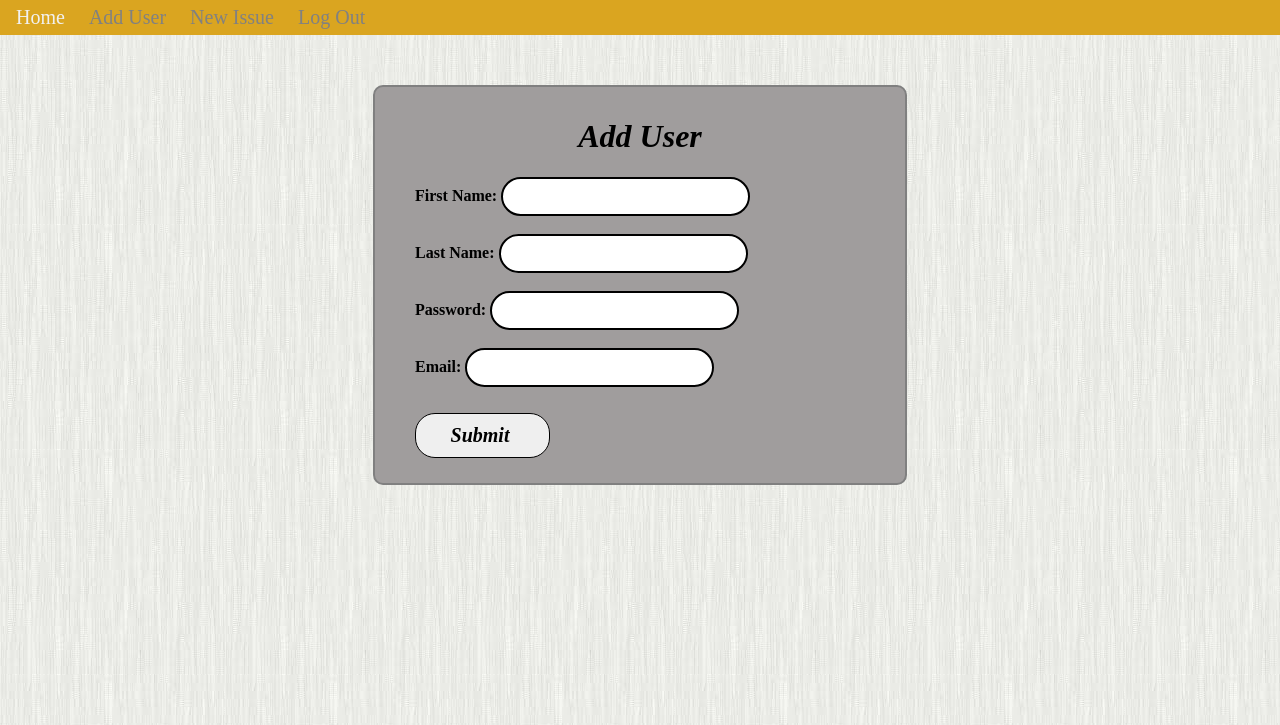
After one commit to ToyaPinnock/Project3-info2180, a PHP site: page /adduser.html in a window 1280 px wide. The commit adds this page. Shown: the top 725 px of the page. Run offline with PHP 8.4, Linux system fonts and the light colour scheme.

Commit message:
update bugMe

```diff
--- /dev/null
+++ b/login/addUser.html
@@ -0,0 +1,51 @@
+<!DOCTYPE html>
+<html>
+
+<head>
+    <title></title>
+    <link href="issue.css" rel="stylesheet">
+</head>
+
+<body>
+    <nav>
+        <div class="sidenav">
+            <div><a href="profile.php">Home</a></div>
+            <div><a id="adduser" href="adduser.html">Add User</a></div>
+            <div><a id="addIssue" href="addissue.html">New Issue</a></div>
+            <div><a href="logout.php">Log Out</a></div>
+        </div>
+    </nav>
+    <div id="form">
+        <div>
+            <h1>Add User</h1>
+        </div>
+        <form method="get" action="pushUser.php">
+            <div>
+                <label>First Name: </label>
+                <input type="text" name="fname" required>
+            </div>
+            <br>
+            <div>
+                <label>Last Name: </label>
+                <input type="text" name="lname" required>
+            </div>
+            <br>
+            <div>
+                <label>Password: </label>
+                <input type="password" name="pass" required>
+            </div>
+            <br>
+            <div>
+                <label>Email: </label>
+                <input type="Email" name="email" required>
+            </div>
+            <br>
+            <div>
+                <input type="submit" id="submit">
+            </div>
+        </form>
+    </div>
+
+</body>
+
+</html>
--- /dev/null
+++ b/login/issue.css
@@ -0,0 +1,63 @@
+#form {
+    margin: auto;
+    margin-top: 50px;
+    width: 450px;
+    border-radius: 10px;
+    border: 2px solid grey;
+    padding: 10px 40px 25px;
+    background-color: rgb(160, 157, 157);
+}
+
+.sidenav {
+    display: flex;
+    flex-direction: row;
+    background-color: goldenrod;
+}
+
+.sidenav a {
+    padding: 6px 8px 6px 16px;
+    text-decoration: none;
+    font-size: 20px;
+    color: #818181;
+    display: block;
+}
+
+.sidenav a:hover {
+    color: #f1f1f1;
+}
+
+#submit {
+    width: 30%;
+    padding: 10px;
+    margin-top: 8px;
+    border: 1px solid;
+    padding-left: 5px;
+    font-size: 20px;
+    font-family: 'Times New Roman', Times, serif;
+    font-weight: bold;
+    font-style: italic;
+}
+
+h1 {
+    text-align: center;
+    font-style: oblique;
+}
+
+label {
+    font-weight: bold;
+    font-family: 'Times New Roman', Times, serif;
+}
+
+input,
+textarea {
+    margin: auto;
+    width: 50%;
+    border-radius: 20px;
+    border: 2px solid black;
+    padding: 10px;
+}
+
+body {
+    background-image: url("image/white.jpg");
+    margin: 0;
+}
```
Also changed, not shown: login/addIssue.html (added, +61 -0 lines), login/dbconnect.php (added, +18 -0 lines), login/index.php (+20 -6 lines), login/login.css (added, +57 -0 lines), login/profile.php (+74 -4 lines), login/pushIssue.php (added, +28 -0 lines), login/pushUser.php (added, +15 -0 lines), login/style.css (added, +67 -0 lines), login/image/brown.jpg (added), login/image/bug.jpg (added), login/image/white.jpg (added), 1 other file.
